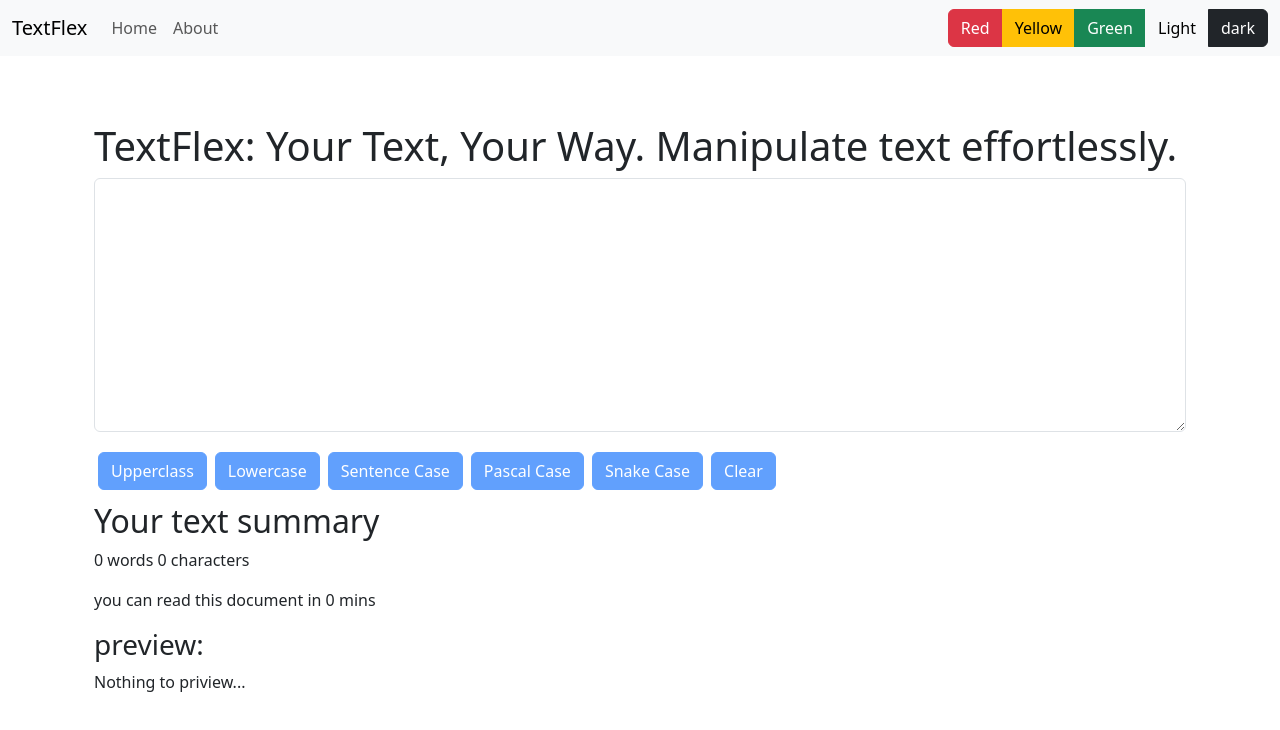
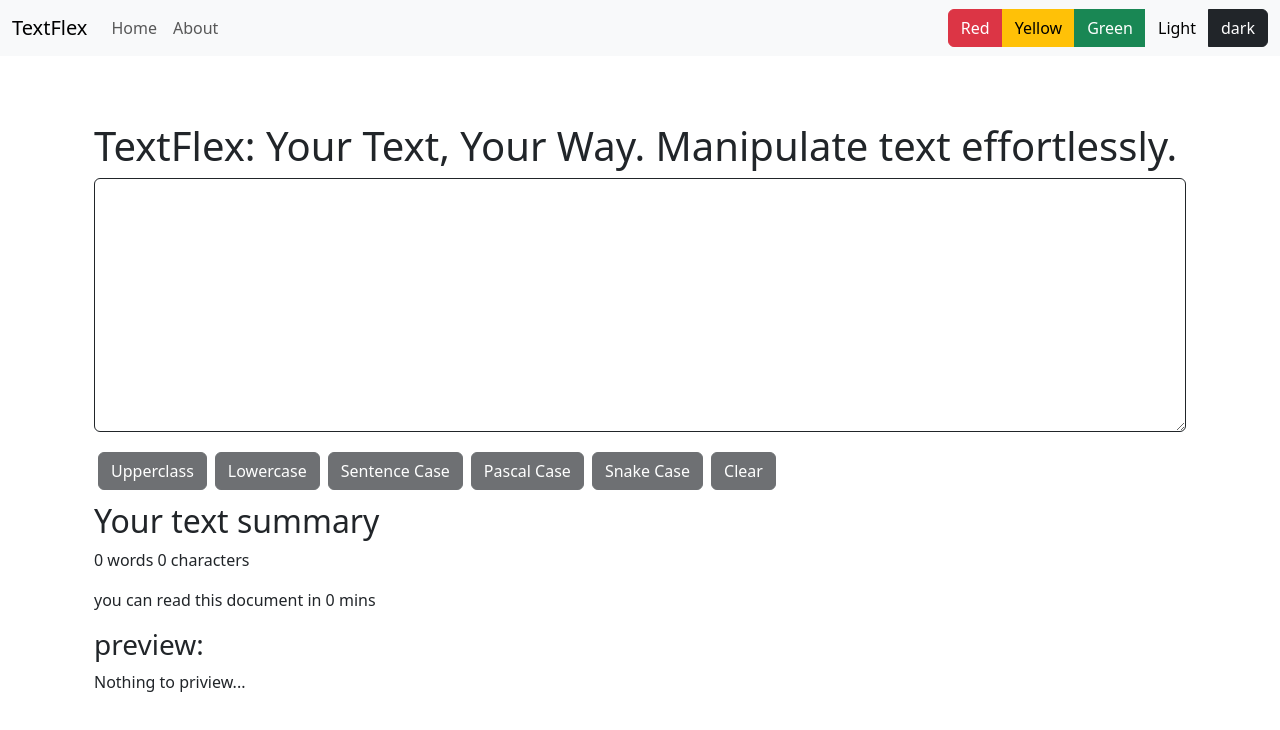
Before and after one commit to VanshGusain18/TextFlex-App, a React (Create React App) app: page / in a window 1280 px wide. Shown: the top 730 px of the page. Built offline with nearby package versions, Linux system fonts and the light colour scheme.

Commit message:
update: changed the buttons color to make ui look pleasent

```diff
--- a/src/Components/Textform.js
+++ b/src/Components/Textform.js
@@ -63,13 +63,27 @@ export default function Textform(props) {
     props.showAlert("cleared", "success");
   };
 
+  let btnCol = "";
+
+  if (
+    props.mode === "dark" ||
+    props.mode === "danger" ||
+    props.mode === "success"
+  ) {
+    btnCol = "light";
+  }
+
+  if (props.mode === "light" || props.mode === "warning") {
+    btnCol = "dark";
+  }
+
   return (
     <>
       <div className="container">
         <div className="mb-3">
           <h1>{props.headline}</h1>
           <textarea
-            className="form-control"
+            className={`form-control border border-${btnCol}`}
             id="exampleFormControlTextarea1"
             rows="10"
             value={text}
@@ -105,7 +119,7 @@ export default function Textform(props) {
 
         <button
           disabled={text.length === 0}
-          className="btn btn-primary mx-1 my-1"
+          className={`btn btn-${btnCol} mx-1 my-1`}
           onClick={handleUpClick}
         >
           Upperclass
@@ -113,7 +127,7 @@ export default function Textform(props) {
 
         <button
           disabled={text.length === 0}
-          className="btn btn-primary mx-1 my-1"
+          className={`btn btn-${btnCol} mx-1 my-1`}
           onClick={handleLoClick}
         >
           Lowercase
@@ -121,7 +135,7 @@ export default function Textform(props) {
 
         <button
           disabled={text.length === 0}
-          className="btn btn-primary mx-1 my-1"
+          className={`btn btn-${btnCol} mx-1 my-1`}
           onClick={handleSeClick}
         >
           Sentence Case
@@ -129,7 +143,7 @@ export default function Textform(props) {
 
         <button
           disabled={text.length === 0}
-          className="btn btn-primary mx-1 my-1"
+          className={`btn btn-${btnCol} mx-1 my-1`}
           onClick={handlePaClick}
         >
           Pascal Case
@@ -137,7 +151,7 @@ export default function Textform(props) {
 
         <button
           disabled={text.length === 0}
-          className="btn btn-primary mx-1 my-1"
+          className={`btn btn-${btnCol} mx-1 my-1`}
           onClick={handleSnClick}
         >
           Snake Case
@@ -145,7 +159,7 @@ export default function Textform(props) {
 
         <button
           disabled={text.length === 0}
-          className="btn btn-primary mx-1 my-1"
+          className={`btn btn-${btnCol} mx-1 my-1`}
           onClick={handleClClick}
         >
           Clear
```
